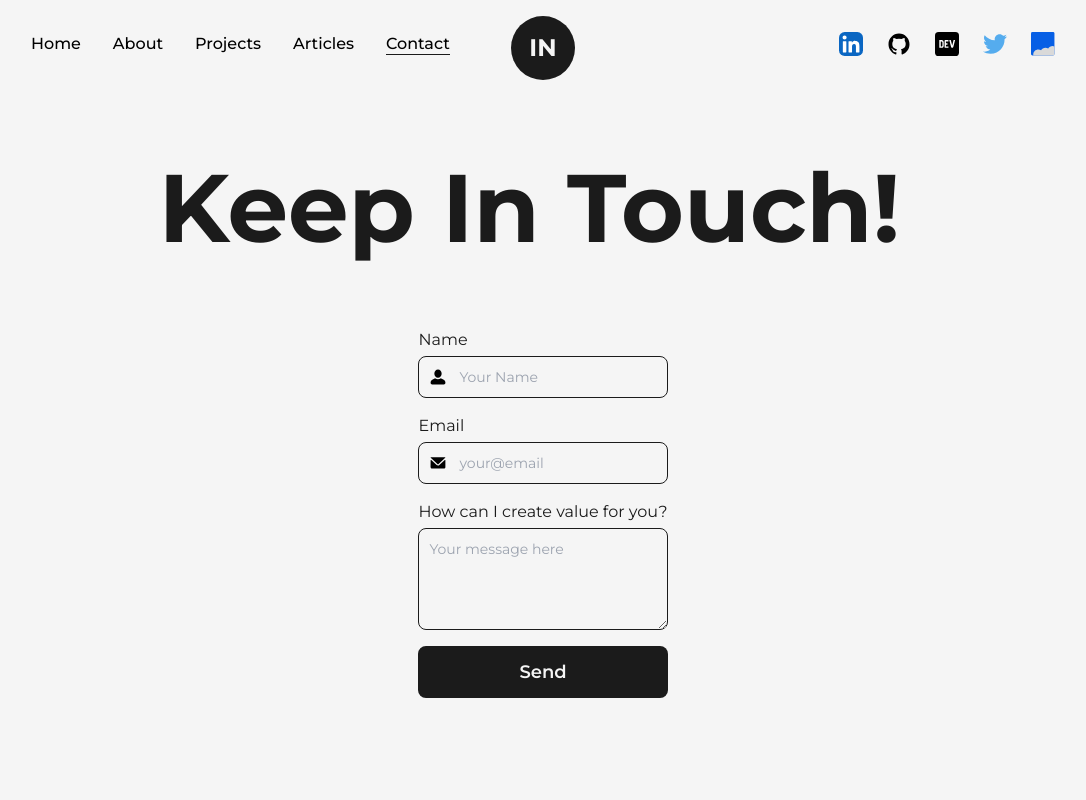
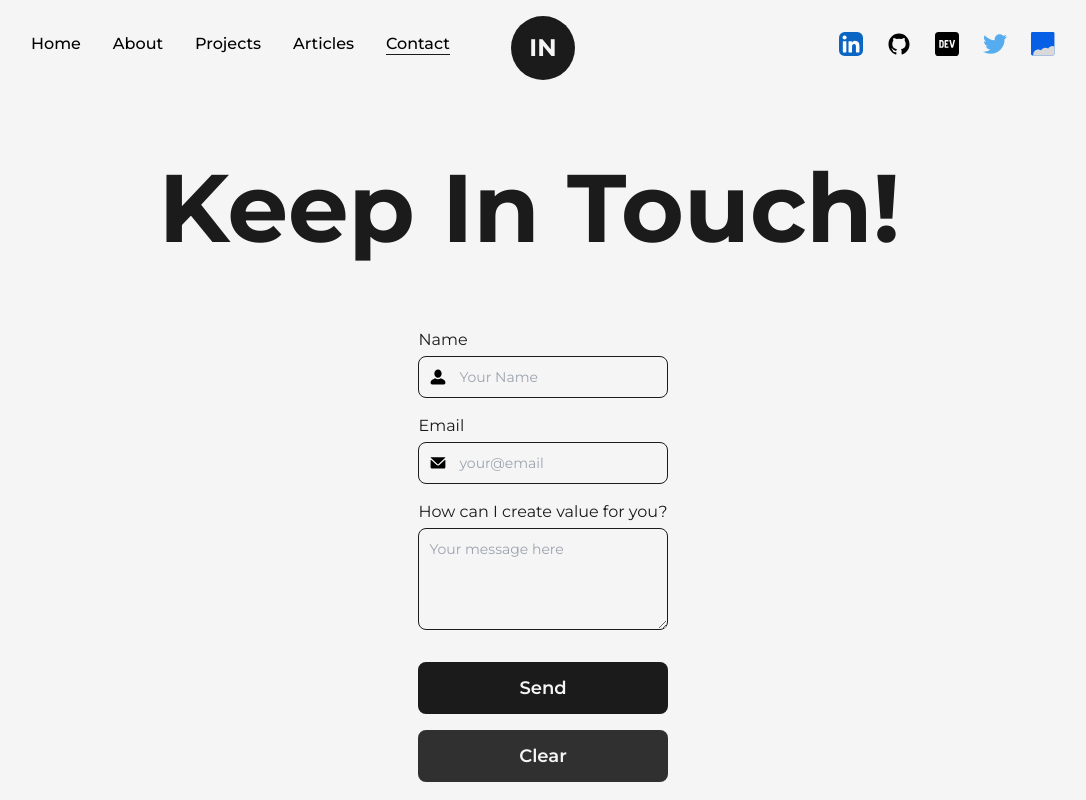
Before and after one commit to ilonavarro/portfolioCopy, a Next.js app: page /contact in a window 1280 px wide. Shown: the top 800 px of the page, without its empty margins (97-1183 px from the left). Built offline with nearby package versions, Linux system fonts and the light colour scheme.

Commit message:
Contact page almost done, but i dont like it

```diff
--- /dev/null
+++ b/pages/api/contact.js
@@ -0,0 +1,21 @@
+export default async function ContactForm(req, res) {
+  const sendData = JSON.parse(req.body)
+  const web3form = process.env.WEB3FORM
+  sendData.access_key = web3form
+  const completeData = JSON.stringify(sendData)
+
+  const response = await fetch('https://api.web3forms.com/submit', {
+    method: 'POST',
+    headers: {
+      'Content-Type': 'application/json',
+      Accept: 'application/json'
+    },
+    body: completeData
+  })
+  const result = await response.json()
+  if (result.success) {
+    return res.status(200).json({ message: result })
+  }
+
+  return res.status(400).json({ message: result })
+}
--- a/src/components/Form/handleSubmit.js
+++ /dev/null
@@ -1,30 +0,0 @@
-export default async function handleSubmit(event) {
-  event.preventDefault()
-  const formData = new FormData(event.target)
-  const web3form = process.env.WEB3FORM
-
-  formData.append('access_key', web3form)
-  console.log('env:', web3form)
-  console.log('DBHost:', process.env.NEXT_PUBLIC_DB_HOST)
-  console.log('Testing:', process.env.NEXT_PUBLIC_TEST1)
-
-  const object = Object.fromEntries(formData)
-  const json = JSON.stringify(object)
-
-  console.log(event)
-
-  console.log(formData)
-
-  const response = await fetch('https://api.web3forms.com/submit', {
-    method: 'POST',
-    headers: {
-      'Content-Type': 'application/json',
-      Accept: 'application/json'
-    },
-    body: json
-  })
-  const result = await response.json()
-  if (result.success) {
-    console.log(result)
-  }
-}
--- a/src/components/Form/index.js
+++ b/src/components/Form/index.js
@@ -1,9 +1,30 @@
 'use client'
-import handleSubmit from './handleSubmit'
+
+async function formSubmit(event) {
+  // event.preventDefault()
+
+  const formData = new FormData(event.target)
+  const object = Object.fromEntries(formData)
+  const json = JSON.stringify(object)
+
+  const response = await fetch('/api/contact', {
+    method: 'POST',
+    headers: {
+      // 'Content-Type': 'application/json',
+      Accept: 'application/json'
+    },
+    body: json
+  })
+  const result = await response.json()
+  if (result.success) {
+    console.log('success!', result)
+    // clearForm(event)
+  }
+}
 
 export default function Form() {
   return (
-    <form onSubmit={handleSubmit}>
+    <form onSubmit={formSubmit}>
       <div className='w-full flex flex-col pb-4'>
         <label
           htmlFor='name'
@@ -33,6 +54,7 @@ export default function Form() {
             placeholder='Your Name'
             required
             autoComplete='off'
+            content='Teste'
             // class='bg-gray-50 border border-gray-300 text-gray-900 text-sm rounded-lg focus:ring-blue-500 focus:border-blue-500 block w-full pl-10 p-2.5  dark:bg-gray-700 dark:border-gray-600 dark:placeholder-gray-400 dark:text-white dark:focus:ring-blue-500 dark:focus:border-blue-500'
             className='border border-dark bg-light text-dark text-sm rounded-lg
       block w-full pl-10 p-2.5'
@@ -95,15 +117,26 @@ export default function Form() {
           />
         </div>
       </div>
-
+      <div className='flex flex-col justify-between mt-4 gap-4'>
         <button
           type='submit'
           className='w-full bg-dark text-light p-2.5 px-6 rounded-lg text-lg font-semibold
       border-2 border-solid border-transparent
-      hover:bg-light hover:text-dark hover:border-dark '
+      hover:bg-light hover:text-dark hover:border-dark
+      focus:border-pink-700 focus:bg-dark/80'
         >
           Send
         </button>
+        <button
+          type='reset'
+          className='w-full bg-dark/90 text-light p-2.5 px-6 rounded-lg text-lg font-semibold
+      border-2 border-solid border-transparent
+      hover:bg-red-800 hover:text-light hover:border-dark/80
+      focus:border-dark/80 focus:bg-red-800'
+        >
+          Clear
+        </button>
+      </div>
     </form>
   )
 }
```
Lines whose indentation alone changed are shown as unchanged.
